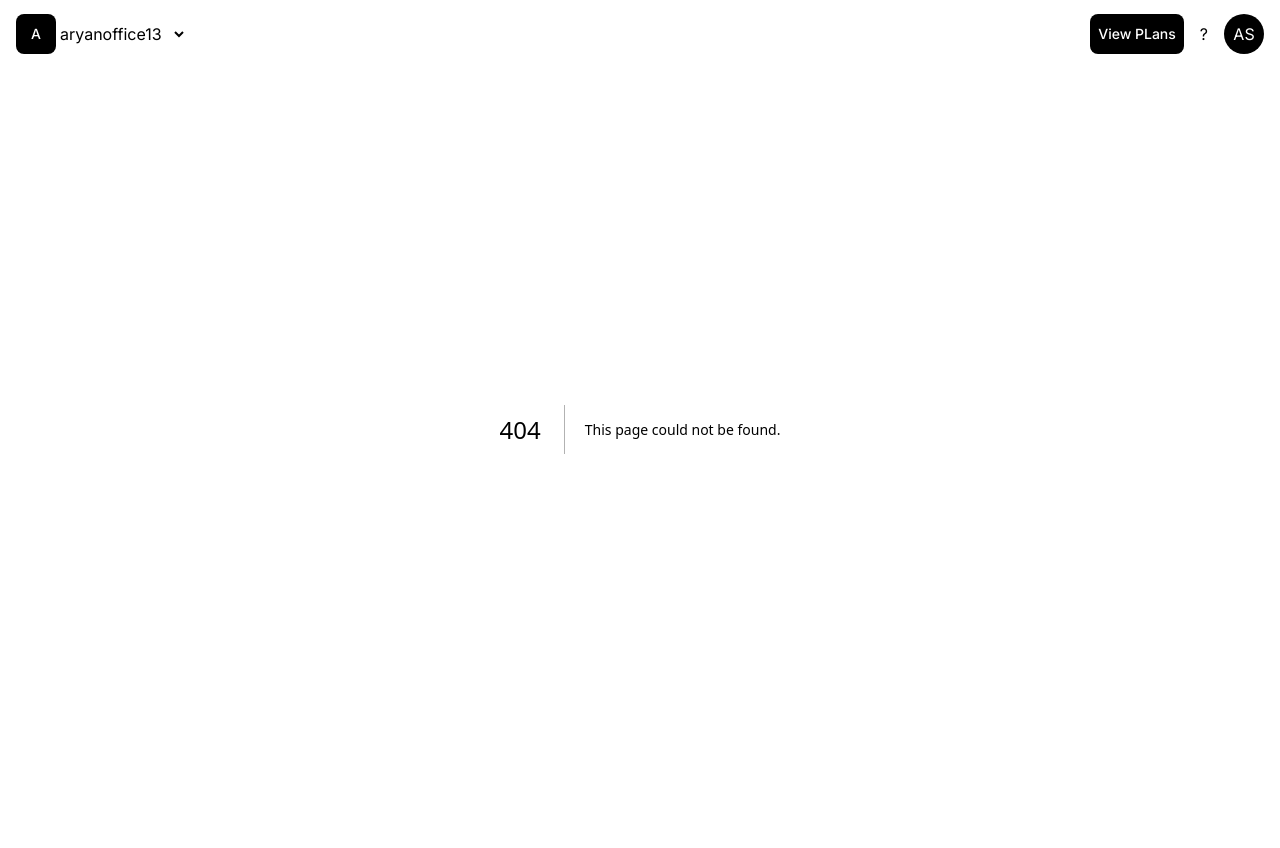
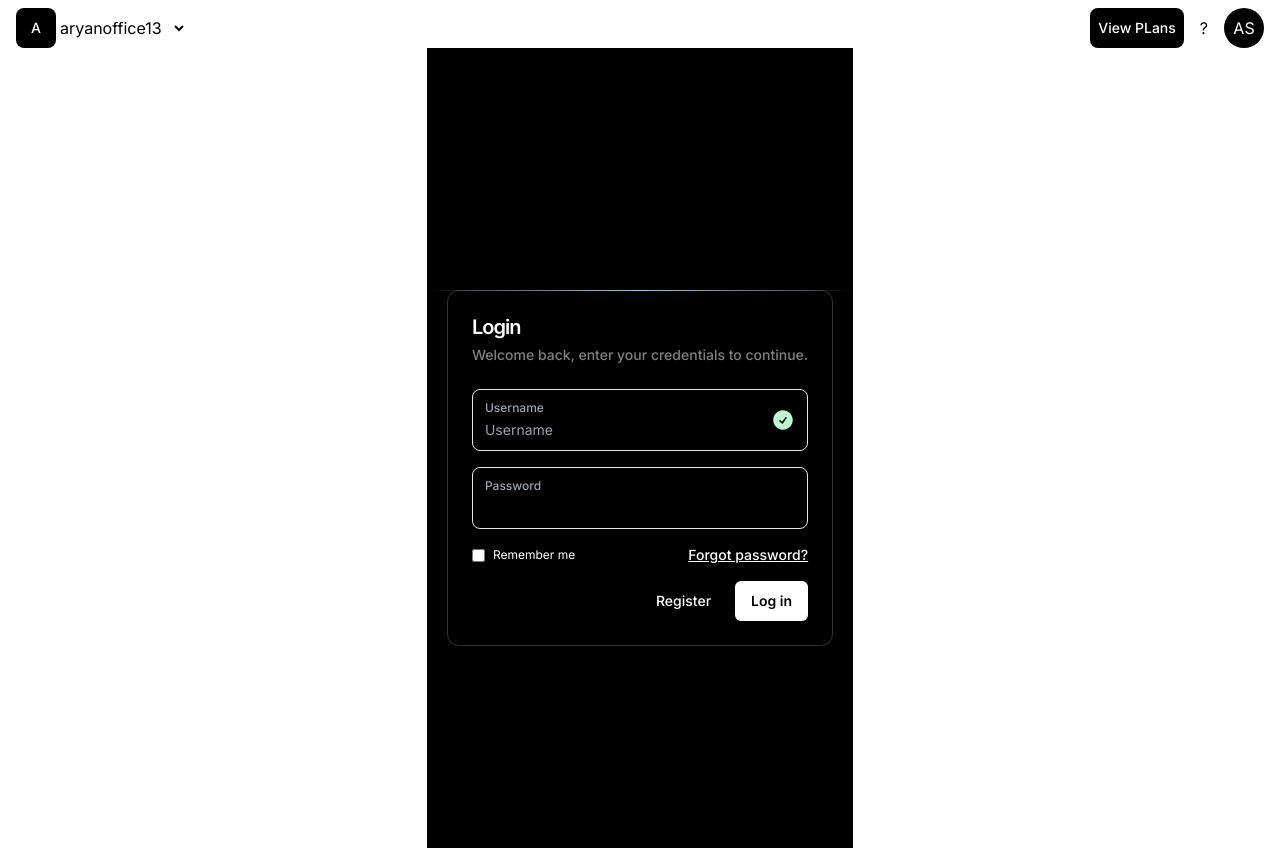
Before and after one commit to AryanS13/aform, a Next.js app: page /log-in in a window 1280 px wide. Before the commit this address had no page. Before the commit the page ends 800 px from the top, so only its background shows below. Built offline with nearby package versions, Linux system fonts and the light colour scheme.

Commit message:
added login logic, connect with server

```diff
--- /dev/null
+++ b/src/app/api/login/route.ts
@@ -0,0 +1,47 @@
+import { NextApiRequest, NextApiResponse } from "next"
+import { NextResponse } from "next/server";
+
+const BASE_URL = 'http://127.0.0.1:8000'
+
+export async function GET(request: NextApiRequest) {
+  // Do whatever you want
+  return NextResponse.json({ message: "Hello World" }, { status: 200 });
+}
+
+export async function POST(request: Request) {
+  const url = `${BASE_URL}/api-token-auth/`;
+
+  console.log('Aryan')
+  // console.log(await request.formData())
+
+  // let formData = await request.formData();
+  const data = await request.json();
+
+  console.log(data)
+
+  const config = {
+    method: 'POST',
+    headers: {
+      'Content-Type': 'application/json'
+    },
+    body: JSON.stringify(data),
+  }
+
+  try {
+    const response = await fetch(url, config);
+
+    if (response.ok) {
+      console.log()
+      const resp = await response.json()
+
+      return NextResponse.json(resp, { status: 200 });
+    } else {
+      console.log(response.body)
+
+      return NextResponse.json({ message: "Failed to authenticate", error: data }, { status: response.status });
+    }
+  } catch (error) {
+    console.error(error);
+    return NextResponse.json({ message: "An error occurred", error: 'Failed' }, { status: 500 });
+  }
+}
--- /dev/null
+++ b/src/app/log-in/page.tsx
@@ -0,0 +1,7 @@
+import Login from "@/components/login/login";
+
+export default function LoginPage() {
+    return (
+        <Login />
+    )
+}
--- /dev/null
+++ b/src/components/login/login.tsx
@@ -0,0 +1,128 @@
+'use client'
+
+import { useEffect, useState } from "react";
+import { useRouter } from "next/navigation";
+import { setLocalStorageItem } from "@/services/authservice";
+
+export default function Login() {
+
+  const [username, setUsername] = useState('');
+  const [password, setPassword] = useState('');
+  const [token, setToken] = useState('')
+
+  const router = useRouter();
+
+  useEffect(() => {
+
+    console.log('hi')
+    if (token) {
+        router.replace("/dashboard")
+        return
+    }
+}, [token])
+
+  async function loginUser() {
+
+    const url = '/api/login'; // Your API endpoint
+
+    const data = {
+      username: username,
+      password: password,
+    };
+
+    const config = {
+      method: 'POST',
+      headers: {
+        'Content-Type': 'application/json',
+      },
+      body: JSON.stringify(data),
+    };
+
+    try {
+      const response = await fetch(url, config);
+
+      if (response.ok) {
+        const resp = await response.json();
+        setToken(resp['token'])
+        setLocalStorageItem('token', resp['token']);
+        console.log('46 line')
+      } else {
+        const errorData = await response.json();
+        console.error('Failed to authenticate:', errorData);
+      }
+    } catch (error) {
+      console.error('An error occurred:', error);
+    }
+  }
+
+
+    return <>
+<div className="bg-black text-white flex min-h-screen flex-col items-center pt-16 sm:justify-center sm:pt-0">
+    <div className="relative mt-12 w-full max-w-lg sm:mt-10">
+        <div className="relative -mb-px h-px w-full bg-gradient-to-r from-transparent via-sky-300 to-transparent"></div>
+        <div
+            className="mx-5 border dark:border-b-white/50 dark:border-t-white/50 border-b-white/20 sm:border-t-white/20 shadow-[20px_0_20px_20px] shadow-slate-500/10 dark:shadow-white/20 rounded-lg border-white/20 border-l-white/20 border-r-white/20 sm:shadow-sm lg:rounded-xl lg:shadow-none">
+            <div className="flex flex-col p-6">
+                <h3 className="text-xl font-semibold leading-6 tracking-tighter">Login</h3>
+                <p className="mt-1.5 text-sm font-medium text-white/50">Welcome back, enter your credentials to continue.
+                </p>
+            </div>
+            <div className="p-6 pt-0">
+                    <div>
+                        <div>
+                            <div
+                                className="group relative rounded-lg border focus-within:border-sky-200 px-3 pb-1.5 pt-2.5 duration-200 focus-within:ring focus-within:ring-sky-300/30">
+                                <div className="flex justify-between">
+                                    <label
+                                        className="text-xs font-medium text-muted-foreground group-focus-within:text-white text-gray-400">Username</label>
+                                    <div className="absolute right-3 translate-y-2 text-green-200">
+                                                <svg xmlns="http://www.w3.org/2000/svg" viewBox="0 0 24 24"
+                                                    fill="currentColor" className="w-6 h-6">
+                                                    <path fillRule="evenodd"
+                                                        d="M2.25 12c0-5.385 4.365-9.75 9.75-9.75s9.75 4.365 9.75 9.75-4.365 9.75-9.75 9.75S2.25 17.385 2.25 12Zm13.36-1.814a.75.75 0 1 0-1.22-.872l-3.236 4.53L9.53 12.22a.75.75 0 0 0-1.06 1.06l2.25 2.25a.75.75 0 0 0 1.14-.094l3.75-5.25Z"
+                                                        clipRule="evenodd" />
+                                                </svg>
+                                            </div>
+                                </div>
+                                <input type="text" name="username" placeholder="Username" onChange={e => setUsername(e.target.value)}
+                                    className="block w-full border-0 bg-transparent p-0 text-sm file:my-1 file:rounded-full file:border-0 file:bg-accent file:px-4 file:py-2 file:font-medium placeholder:text-muted-foreground/90 focus:outline-none focus:ring-0 sm:leading-7 text-foreground" />
+                            </div>
+                        </div>
+                    </div>
+                    <div className="mt-4">
+                        <div>
+                            <div
+                                className="group relative rounded-lg border focus-within:border-sky-200 px-3 pb-1.5 pt-2.5 duration-200 focus-within:ring focus-within:ring-sky-300/30">
+                                <div className="flex justify-between">
+                                    <label
+                                        className="text-xs font-medium text-muted-foreground group-focus-within:text-white text-gray-400">Password</label>
+                                </div>
+                                <div className="flex items-center">
+                                    <input type="password" name="password" onChange={e => setPassword(e.target.value)}
+                                        className="block w-full border-0 bg-transparent p-0 text-sm file:my-1 placeholder:text-muted-foreground/90 focus:outline-none focus:ring-0 focus:ring-teal-500 sm:leading-7 text-foreground" />
+                                </div>
+                            </div>
+                        </div>
+                    </div>
+                    <div className="mt-4 flex items-center justify-between">
+                        <label className="flex items-center gap-2">
+                            <input type="checkbox" name="remember"
+                                className="outline-none focus:outline focus:outline-sky-300" />
+                            <span className="text-xs">Remember me</span>
+                        </label>
+                        <a className="text-sm font-medium text-foreground underline" href="/forgot-password">Forgot
+                            password?</a>
+                    </div>
+                    <div className="mt-4 flex items-center justify-end gap-x-2">
+                        <a className="inline-flex items-center justify-center rounded-md text-sm font-medium transition-all focus-visible:outline-none focus-visible:ring-2 focus-visible:ring-ring focus-visible:ring-offset-2 disabled:pointer-events-none disabled:opacity-50 hover:bg-accent hover:ring hover:ring-white h-10 px-4 py-2 duration-200"
+                            href="/register">Register</a>
+                        <button
+                            className="font-semibold hover:bg-black hover:text-white hover:ring hover:ring-white transition duration-300 inline-flex items-center justify-center rounded-md text-sm focus-visible:outline-none focus-visible:ring-2 focus-visible:ring-offset-2 disabled:pointer-events-none disabled:opacity-50 bg-white text-black h-10 px-4 py-2"
+                            type="submit" onClick={()=> loginUser()}>Log in</button>
+                    </div>
+            </div>
+        </div>
+    </div>
+</div>
+    </>
+}
--- /dev/null
+++ b/src/services/authservice.ts
@@ -0,0 +1,7 @@
+export function setLocalStorageItem(key: string, value: any) {
+    localStorage.setItem(key, JSON.stringify(value))
+}
+
+export function removeItemFromLocalStorage(key: string) {
+    localStorage.removeItem(key);
+}
```
